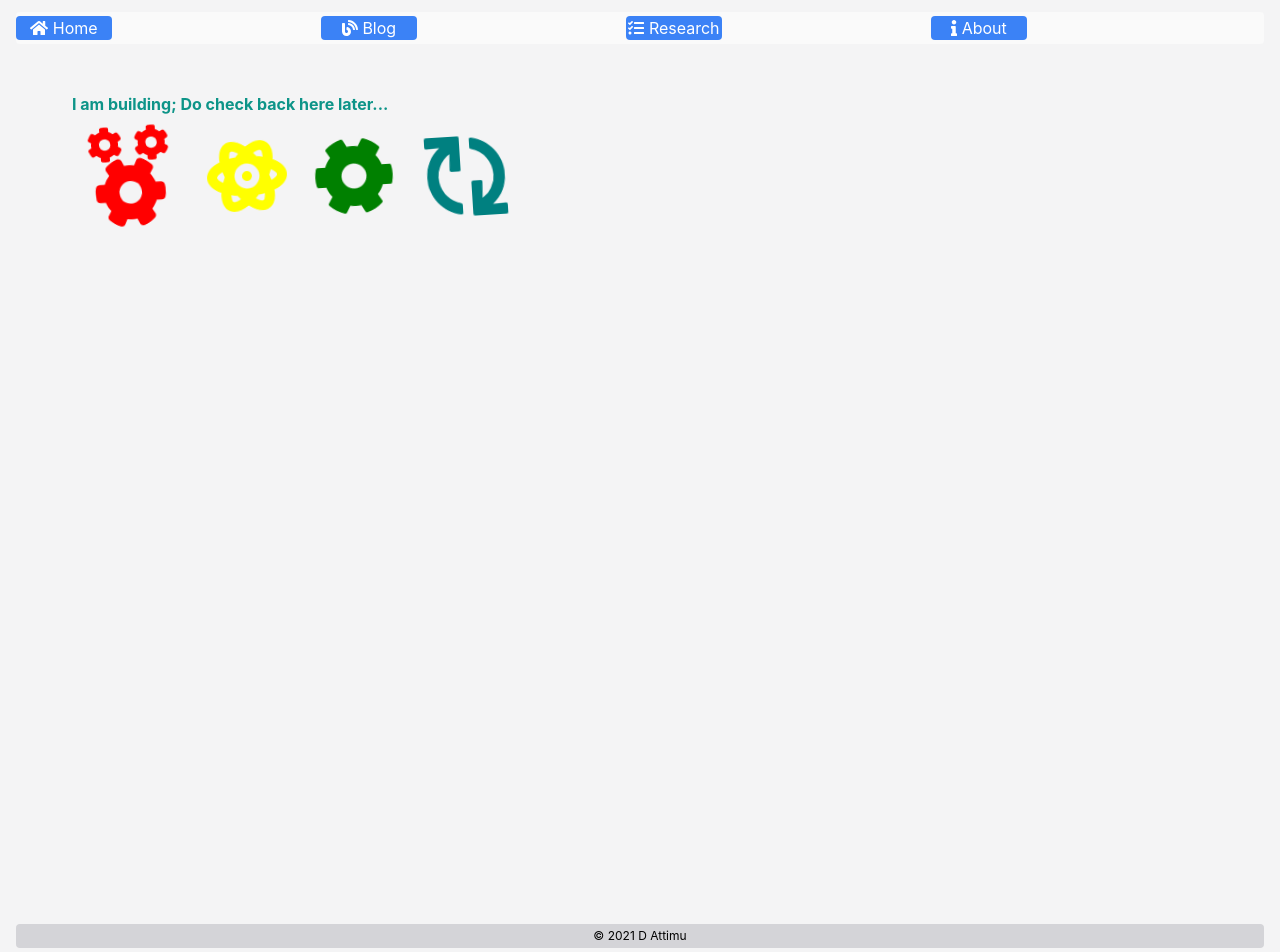
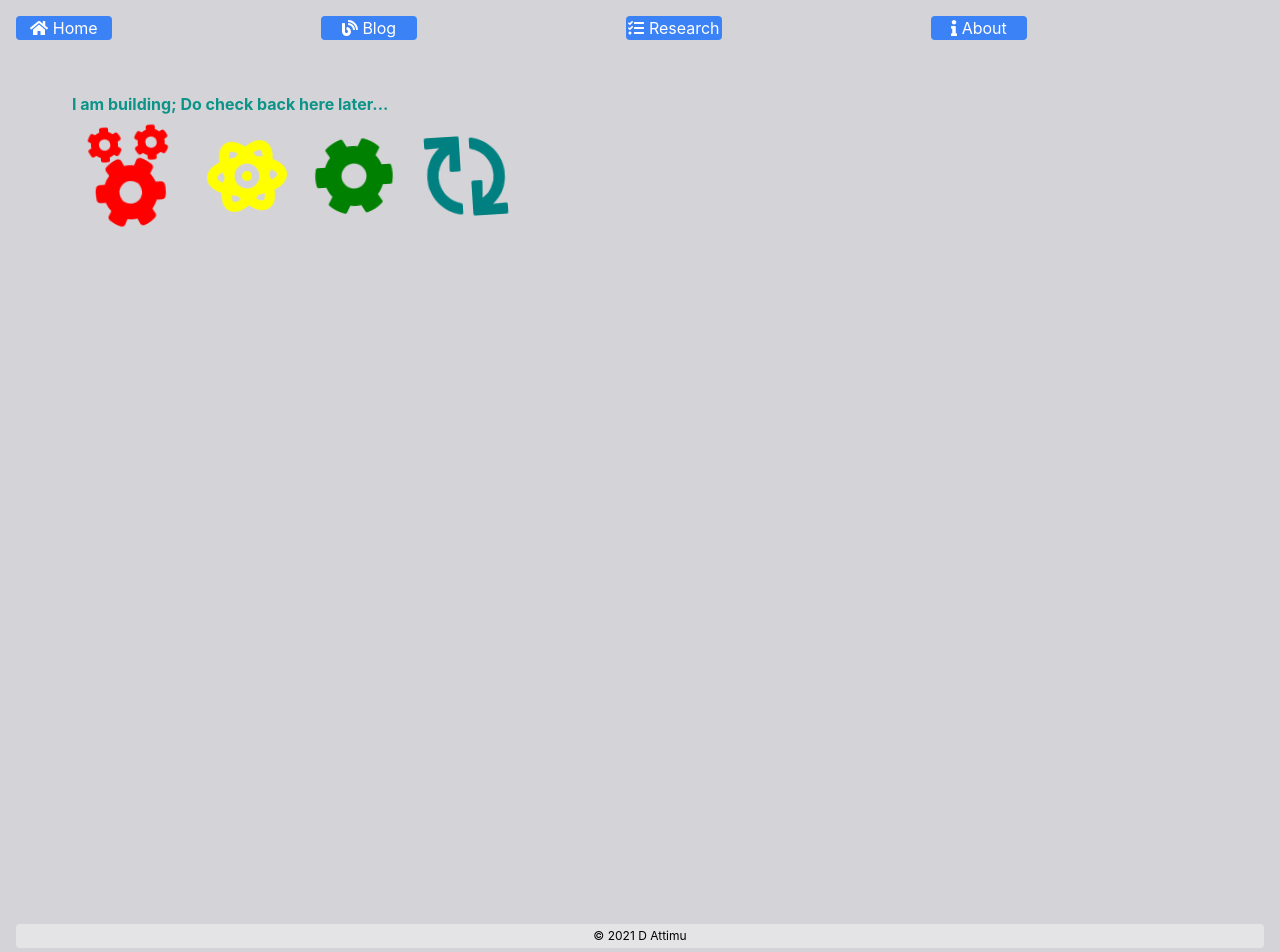
Before and after one commit to dkattimu/personal-website, a Next.js app: page / in a window 1280 px wide. Shown: the top 952 px of the page. Built offline with nearby package versions, Linux system fonts and the light colour scheme.

Commit message:
adjustment to default theme

```diff
--- a/styles/globals.css
+++ b/styles/globals.css
@@ -6,7 +6,7 @@ html,
 body {
   /*padding: 1rem;
   margin: 1rem;*/
-  @apply bg-gray-100 dark:bg-gray-800 dark:text-white m-0 p-1;
+  @apply bg-gray-300 dark:bg-gray-800 dark:text-white m-0 p-1;
 
   font-family: -apple-system, BlinkMacSystemFont, Segoe UI, Roboto, Oxygen,
     Ubuntu, Cantarell, Fira Sans, Droid Sans, Helvetica Neue, sans-serif;
@@ -26,7 +26,7 @@ div {
 }
 
 .nav-container {
-  @apply flex flex-col md:flex-row md:justify-between bg-gray-50 dark:bg-gray-800 p-0 rounded;
+  @apply flex flex-col md:flex-row md:justify-between bg-gray-300 dark:bg-gray-800 p-0 rounded;
 }
 
 .nav-blue-always-visible {
@@ -52,7 +52,7 @@ div {
 }
 
 .page-footer {
-  @apply flex justify-center text-xs p-1 bg-gray-300 dark:bg-gray-700 rounded;
+  @apply flex justify-center text-xs p-1 bg-gray-200 dark:bg-gray-700 rounded;
 }
 
 .heading1 {
```
